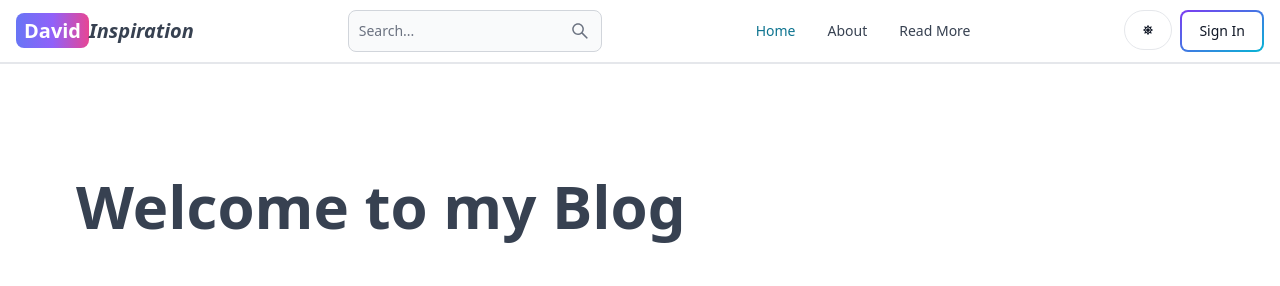
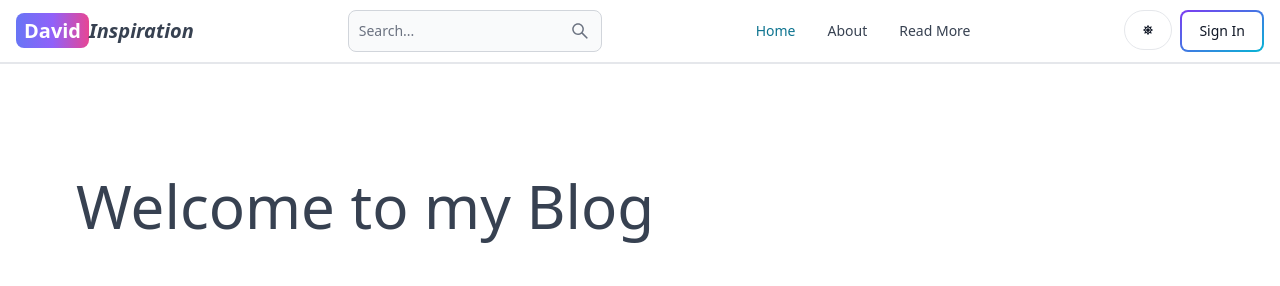
Before and after one commit to Mavine1/blog1, a React (Vite) app in the folder client/: page / in a window 1280 px wide. Shown: the top 286 px of the page. Built offline with nearby package versions, Linux system fonts and the light colour scheme; no server answers.

Commit message:
do diameter particularly pan income

```diff
--- a/client/src/pages/Home.jsx
+++ b/client/src/pages/Home.jsx
@@ -16,11 +16,10 @@ export default function Home() {
   return (
     <div>
       <div className='flex flex-col gap-6 p-28 px-3 max-w-6xl mx-auto '>
-        <h1 className='text-3xl font-bold lg:text-6xl'>Welcome to my Blog</h1>
+        <h1 className='text-3xl lg:text-6xl'>Welcome to my Blog</h1>
         <p className='text-gray-500 text-xs sm:text-sm'>
         </p>
       </div>
-
       <div className='max-w-6xl mx-auto p-3 flex flex-col gap-8 py-7'>
         {posts && posts.length > 0 && (
           <div className='flex flex-col gap-6'>
```
